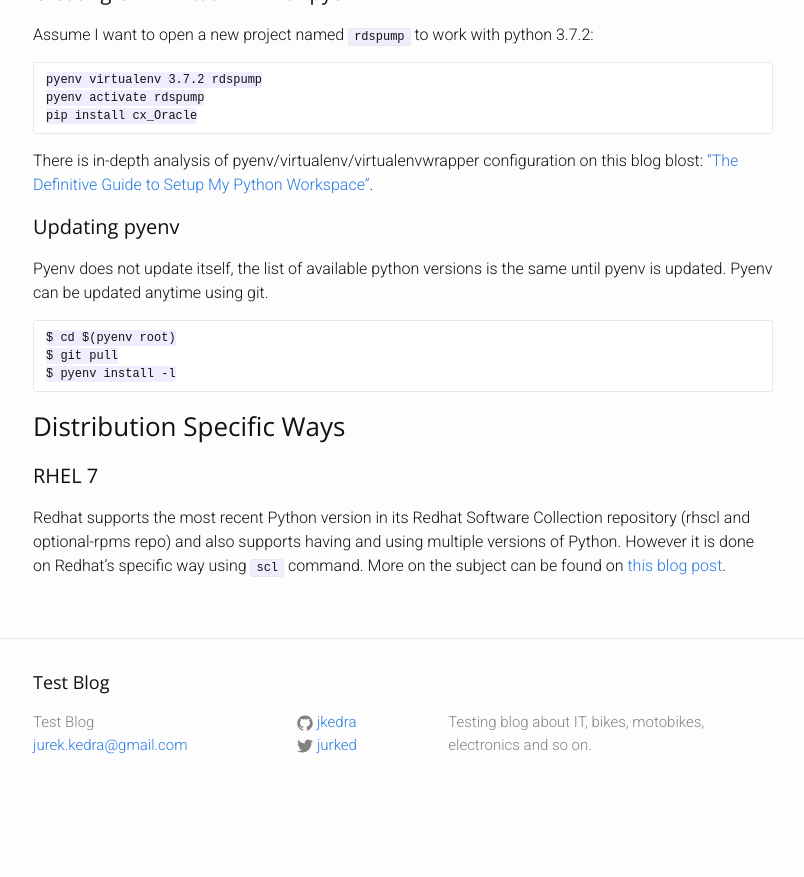
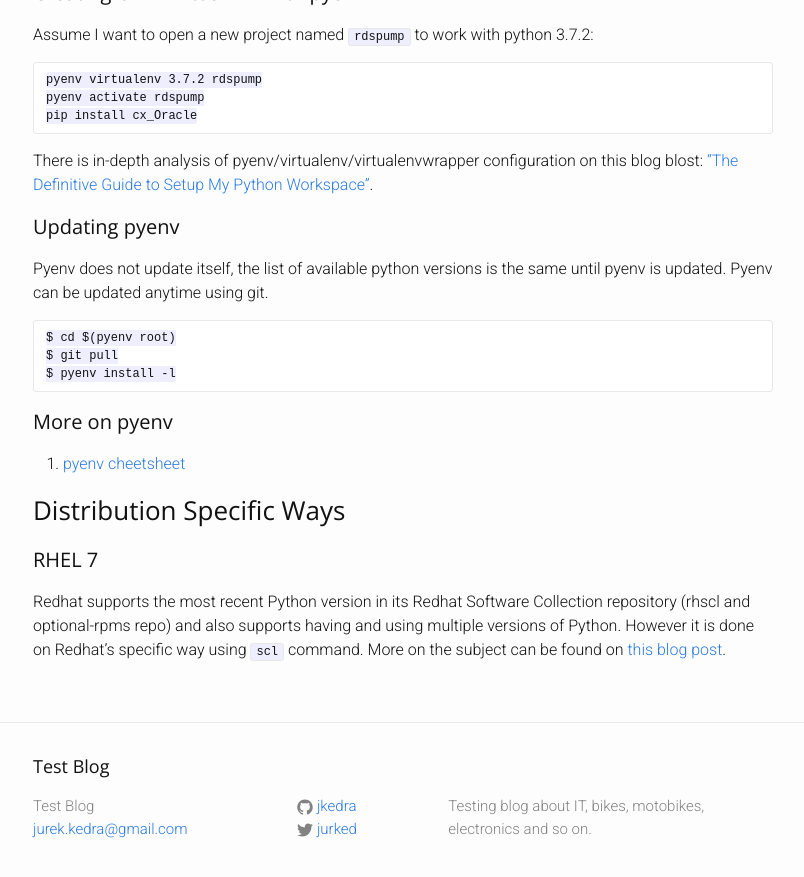
Before and after one commit to jkedra/jkedra.github.io, a Jekyll site: the page built from _python/setup.md, in a window 1280 px wide and 900 px high, scrolled down 1386 px. Shown: the top 877 px of the window, without its empty margins (237-1041 px from the left). Built offline with Jekyll 4.4.1, drawn with Linux system fonts in a browser that asks for light colours; before the commit the page ends 2202 px from its top, so only the background shows below that.

Commit message:
pyenv cheetsheet

```diff
--- a/_python/setup.md
+++ b/_python/setup.md
@@ -76,9 +76,6 @@ Assume I want to open a new project named `rdspump` to work with python 3.7.2:
     pip install cx_Oracle
 
 
-
-
-
 There is in-depth analysis of pyenv/virtualenv/virtualenvwrapper configuration
 on this blog blost:
 ["The Definitive Guide to Setup My Python Workspace"][defguide].
@@ -91,6 +88,10 @@ the same until pyenv is updated. Pyenv can be updated anytime using git.
     $ cd $(pyenv root)
     $ git pull
     $ pyenv install -l
+
+#### More on pyenv
+
+1. [pyenv cheetsheet][pyenv-cs]
 
 ### Distribution Specific Ways
 
@@ -106,5 +107,6 @@ More on the subject can be found on
 [rbenv]: http://rbenv.org/
 [pyenv]: https://github.com/pyenv/
 [pyenv-installer]: https://github.com/yyuu/pyenv-installer
+[pyenv-cs]: https://github.com/malexer/cheatsheets/blob/master/pyenv.md
 [defguide]: https://medium.com/@henriquebastos/the-definitive-guide-to-setup-my-python-workspace-628d68552e14#.c8p03tuvp
 [python-scl-rh]: https://developers.redhat.com/blog/2018/08/13/install-python3-rhel/
```
